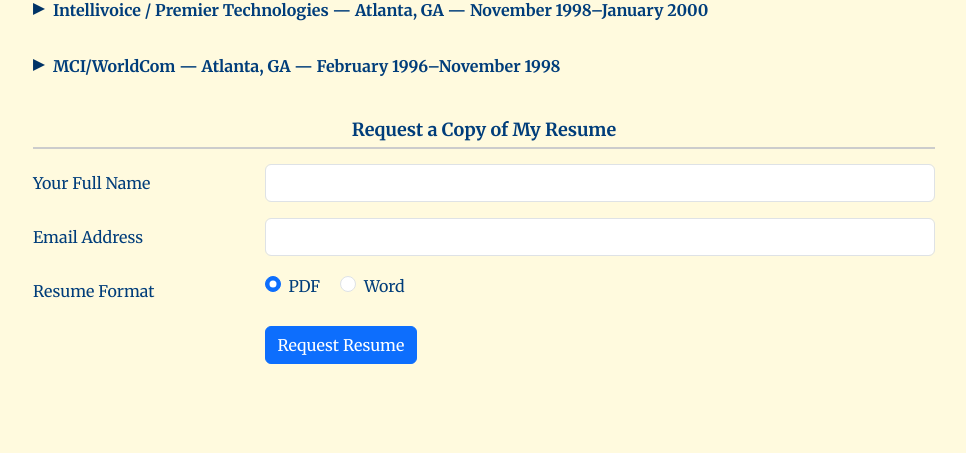
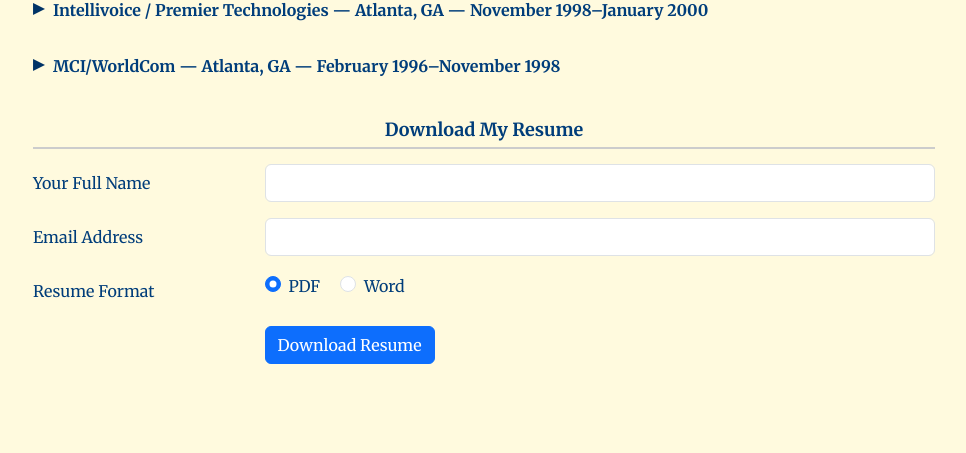
Before and after one commit to donfox/resume_site, a Flask app: page /resume in a window 1280 px wide. Shown: the part 2065-2518 px from the top of the page, without its empty margins (156-1122 px from the left). Run offline with Flask 3, Linux system fonts and the light colour scheme; parts of the project's set-up code (start-up, migrations or seed data) failed here and were passed over.

Commit message:
Replace 'Request' with 'Download' wording on resume page
Update the section heading and submit button to reflect the new download
flow (direct file download, not email delivery). Changes heading from
"Request a Copy of My Resume" to "Download My Resume" and button from
"Request Resume" to "Download Resume".

Co-Authored-By: Claude Sonnet 5 <noreply@anthropic.com>

```diff
--- a/resume_site/templates/components/request_form.html
+++ b/resume_site/templates/components/request_form.html
@@ -36,7 +36,7 @@
   <div class="row">
     <div class="col-sm-3"></div>
     <div class="col-sm-9">
-      <button type="submit" class="btn btn-primary">Request Resume</button>
+      <button type="submit" class="btn btn-primary">Download Resume</button>
     </div>
   </div>
 </form>
--- a/resume_site/templates/resume.html
+++ b/resume_site/templates/resume.html
@@ -331,7 +331,7 @@
   </article>
 
   <section class="request-resume mt-4">
-    <h4 class="text-center">Request a Copy of My Resume</h4>
+    <h4 class="text-center">Download My Resume</h4>
     {{ request_form() }}
   </section>
 </main>
```
